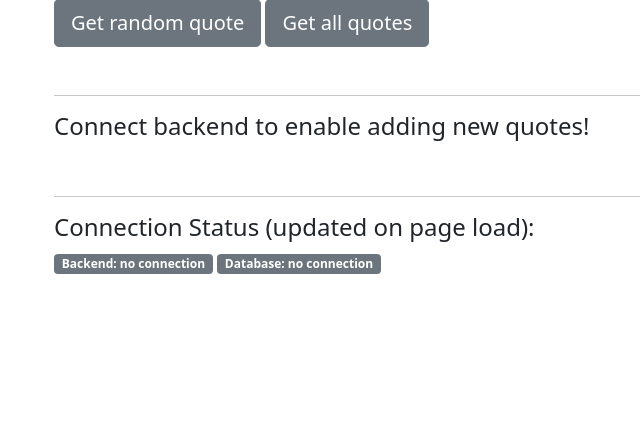
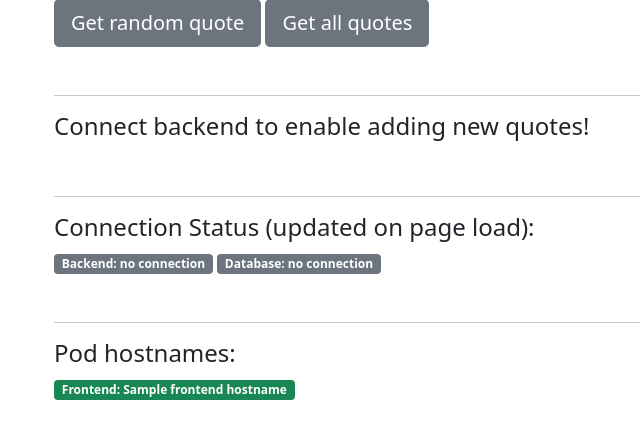
Before and after one commit to eficode-academy/quotes-flask, a Flask app: template frontend/templates/index.html in a window 1280 px wide. Shown: the part 254-693 px from the top of the page, without its empty margins (32-672 px from the left). Run offline with Flask 2, Linux system fonts and the light colour scheme; the template is opened without the code that fills it: most values are stand-ins (such as "Sample title", 1, 10 or a date in 2020); some libraries are stand-ins or nearby versions.

Commit message:
added front/backend hostnames to website

```diff
--- a/backend/app.py
+++ b/backend/app.py
@@ -5,6 +5,7 @@ to persist quotes.
 """
 import random
 import os
+import socket
 import logging
 from flask import Flask, jsonify, request
 from flask_healthz import healthz
@@ -134,3 +135,8 @@ def quote():
         return ""
     # if db not available, use in-memory quotes
     return random.choice(QUOTES)
+
+@app.route("/hostname")
+def hostname():
+    """return the hostname of the given container"""
+    return jsonify({"backend": socket.gethostname()})
--- a/frontend/static/script.js
+++ b/frontend/static/script.js
@@ -4,6 +4,9 @@ function getRandom() {
 
 function getAll() {
   get_json("/quotes");
+}
+function getHostnames(){
+
 }
 
 function get(endpoint) {
--- a/frontend/templates/index.html
+++ b/frontend/templates/index.html
@@ -101,6 +101,14 @@
         <span class="badge bg-secondary">Database: no connection</span>
         {% endif %}
       </div>
+      <div class="container p-3">
+        <hr />
+        <h4>Pod hostnames:</h4>
+        <span class="badge bg-success">Frontend: {{ frontend_hostname }}</span>
+         {% if backend %}
+        <span class="badge bg-success">Backend:  {{ backend_hostname }}</span>
+        {% endif %}
+      </div>
     </div>
   </body>
 </html>
```
Also changed, not shown: frontend/app.py (+20 -1 lines).
